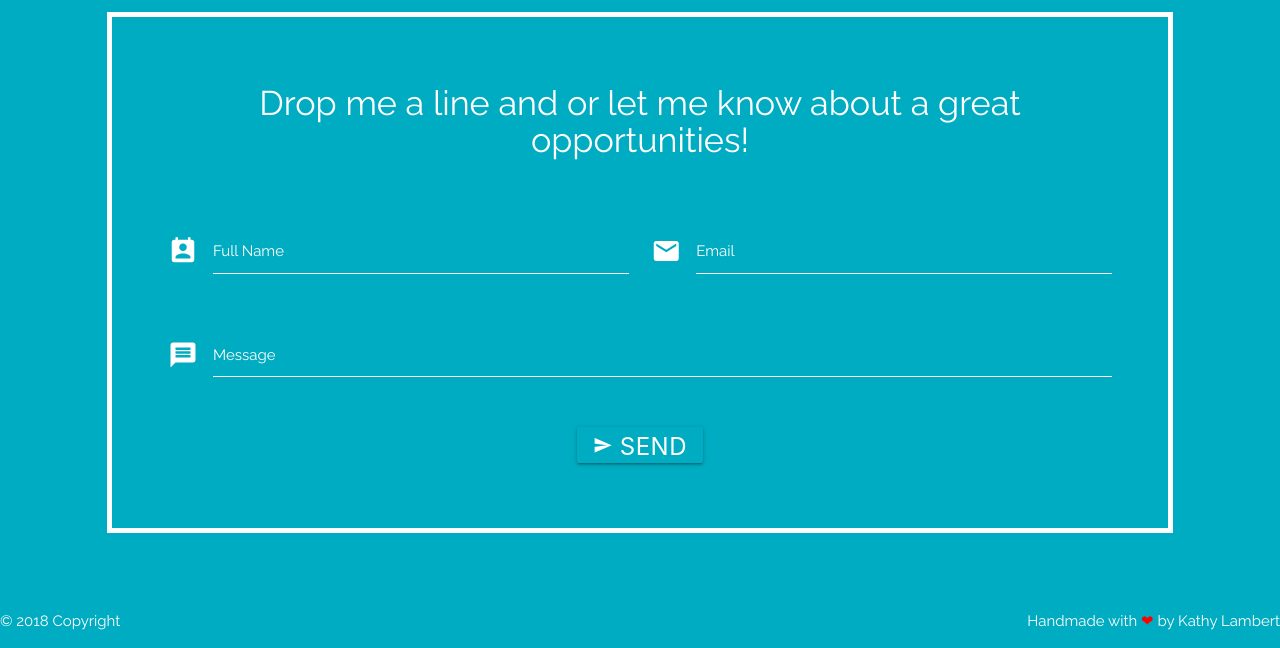
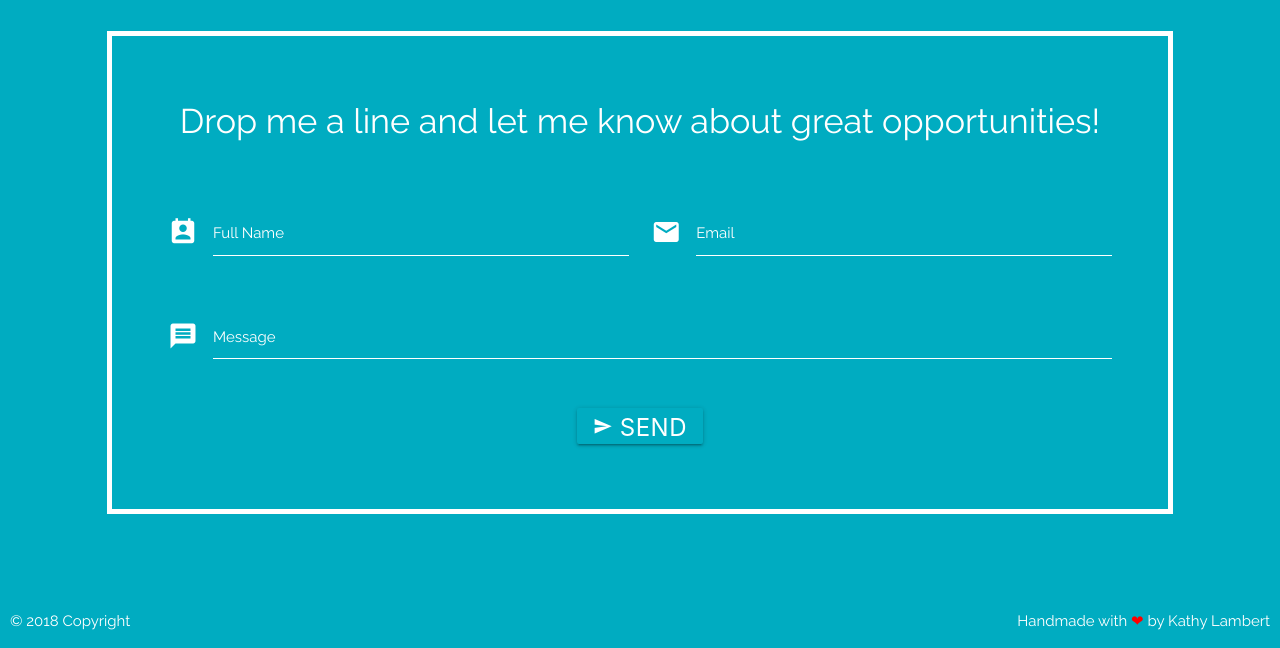
Before and after one commit to CodeMeKathy/CodeMeKathy.github.io, a plain HTML site: page index.html in a window 1280 px wide. Shown: the part 2792-3440 px from the top of the page. Drawn offline with nearby package versions, Linux system fonts and the light colour scheme.

Commit message:
Updated contact section and added padding to the footer.

```diff
--- a/index.html
+++ b/index.html
@@ -136,7 +136,7 @@
       <div class="row">
         <div class="form col s10 offset-s1">
           <div class="col s12">
-            <h4 class="center form-header">Drop me a line and or let me know about a great opportunities!</h4>
+            <h4 class="center form-header">Drop me a line and let me know about great opportunities!</h4>
           </div>
           <form class="col s12" action="https://formspree.io/tkathleen.lambert@gmail.com" method="POST">
             <div class="row">
--- a/portfolio.css
+++ b/portfolio.css
@@ -51,6 +51,9 @@ footer {
   align-items: flex-end;
   position: relative;
   bottom: 0;
+  /* padding: 10px; */
+  padding-right: 10px;
+  padding-left: 10px;
 }
 
 .form {
```
